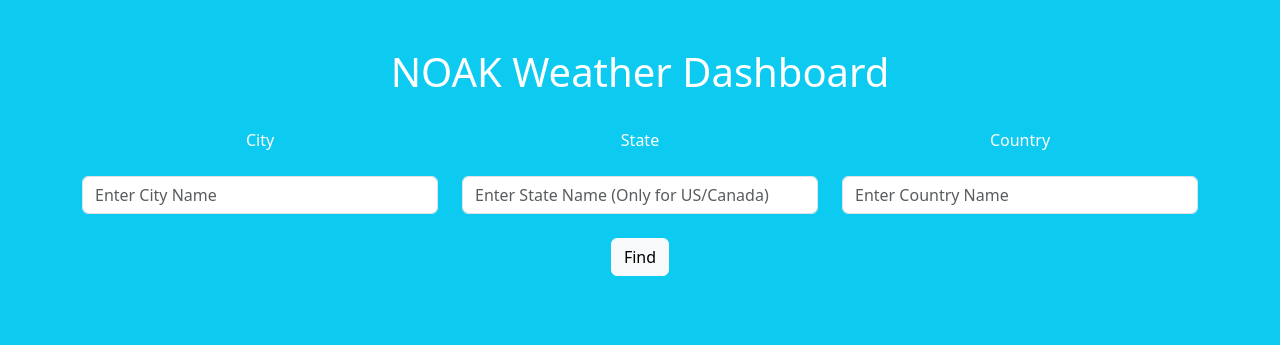
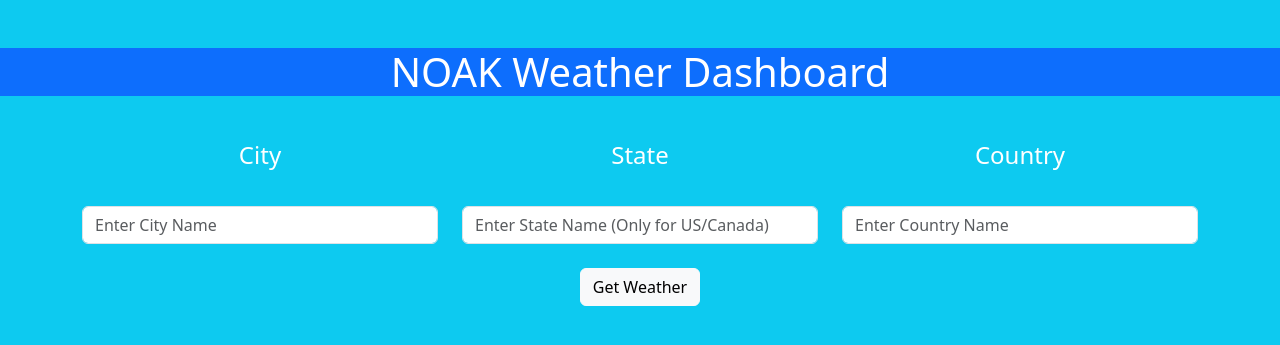
Before and after one commit to bclasky1539/noakweather_archive, a Flask app: page / in a window 1280 px wide. Shown: the top 345 px of the page. Run offline with Flask 3, Linux system fonts and the light colour scheme.

Commit message:
Update to the home.html file

```diff
--- a/templates/home.html
+++ b/templates/home.html
@@ -1,23 +1,36 @@
 {% extends 'base.html' %}
 {% block content %}
-    <div class="text-center">
-        <h1 class="mt-5">NOAK Weather Dashboard</h1> <br>
+    <section class="bg-primary hero is-primary">
+        <div class="hero-body">
+            <div class="container text-center">
+                <h1 class="title mt-5">
+                    NOAK Weather Dashboard
+                </h1>
+            </div>
+        </div>
+    </section>
+    <section class="section">
+        <div class="container is-fluid text-center">
             <form action="/" method="POST">
-            <div class="container">
+                <div class="field has-addons">
                     <div class="row">
-                    <div class="col">
-                        <label for="city">City</label>
+                        <div class="col mt-4">
+                            <label for="city " class="fs-4 is-size-5
+                                col-form-label col-form-label-lg">City</label>
                         </div>
-                    <div class="col">
-                        <label for="state">State</label>
+                        <div class="col mt-4">
+                            <label for="state" class="fs-4 is-size-5
+                                col-form-label col-form-label-lg">State</label>
                         </div>
-                    <div class="col">
-                        <label for="country">Country</label>
+                        <div class="col mt-4">
+                            <label for="country" class="fs-4 is-size-5
+                                col-form-label col-form-label-lg">Country</label>
                         </div>
                     </div>
                     <div class="row">
                         <div class="col-sm">
-                        <label for="cityName"></label><input type="text" id="cityName" name="cityName" value="" required
+                            <label for="cityName"></label><input type="text" id="cityName" name="cityName" value=""
+                                                                 required
                                                                  placeholder="Enter City Name" class="form-control">
                         </div>
                         <div class="col-sm">
@@ -26,35 +39,72 @@
                                                                   class="form-control">
                         </div>
                         <div class="col-sm">
-                        <label for="countryName"></label><input type="text" id="countryName" name="countryName" value=""
+                            <label for="countryName"></label><input type="text" id="countryName" name="countryName"
+                                                                    value=""
                                                                     required placeholder="Enter Country Name"
                                                                     class="form-control">
                         </div>
                     </div>
+                    <br>
+                    <button class="submit btn btn-light">
+                        Get Weather
+                    </button>
                 </div>
+            </form>
+        </div>
+    </section>
+    <section class="section">
+        {% if current_weather_data.code == 200 %}
+            <div class="container-fluid mt-5">
+            <div class="row">
+                <div class="offset-md-3">
+                    <div class="card bg-secondary-subtle"
+                         style="max-width: 20rem;">
+                        <div class="card-body">
+                            <h5 class="card-title font-weight-bold text-center">Current Weather</h5>
+                            <br> City/Country: {{ location_data.city }}, {{ location_data.country }} <br>
+                            <br> {{ current_weather_data.cloud_main }}: {{ current_weather_data.cloud_description }}
                             <br>
-            <button class="submit btn btn-light">Find</button>
-        </form>
-        {% if current_weather_data.code == 200 %}
-            <br> City/Country: {{ location_data.city }}, {{ location_data.country }} <br>
-            <br> {{ current_weather_data.cloud_main }}: {{ current_weather_data.cloud_description }} <br>
-            <img src="https://openweathermap.org/img/wn/{{ current_weather_data.cloud_icon }}@2x.png" alt="Icon"> <br>
-            Temperature: {{ current_weather_data.temperature }} {{ formats_data.temperature_format }} <br>
-            Feels Like: {{ current_weather_data.feels_like }} {{ formats_data.temperature_format }} <br>
-            Minimum Temperature: {{ current_weather_data.minimum }} {{ formats_data.temperature_format }} <br>
-            Maximum Temperature: {{ current_weather_data.maximum }} {{ formats_data.temperature_format }} <br>
-            Pressure: {{ current_weather_data.pressure }} {{ formats_data.pressure_format }} <br>
-            Ground Pressure : {{ current_weather_data.pressure_ground_level }} {{ formats_data.pressure_format }} <br>
-            Humidity: {{ current_weather_data.humidity }}{{ formats_data.humidity_format }} <br>
-            Visibility: {{ current_weather_data.visibility }} {{ formats_data.visibility_format }} <br>
-            Wind Speed: {{ current_weather_data.wind_speed }} {{ formats_data.wind_speed_format }} <br>
-            Wind Direction: {{ current_weather_data.wind_direction }} {{ formats_data.wind_direction_format }} <br>
+                            <img src="https://openweathermap.org/img/wn/{{ current_weather_data.cloud_icon }}@2x.png"
+                                 alt="Icon">
+                            <br>
+                            Temperature: {{ current_weather_data.temperature }} {{ formats_data.temperature_format }}
+                            <br>
+                            Feels
+                            Like: {{ current_weather_data.feels_like }} {{ formats_data.temperature_format }}
+                            <br>
+                            Minimum
+                            Temperature: {{ current_weather_data.minimum }} {{ formats_data.temperature_format }}
+                            <br>
+                            Maximum
+                            Temperature: {{ current_weather_data.maximum }} {{ formats_data.temperature_format }}
+                            <br>
+                            Pressure: {{ current_weather_data.pressure }} {{ formats_data.pressure_format }}
+                            <br>
+                            Ground Pressure
+                            : {{ current_weather_data.pressure_ground_level }} {{ formats_data.pressure_format }}
+                            <br>
+                            Humidity: {{ current_weather_data.humidity }}{{ formats_data.humidity_format }}
+                            <br>
+                            Visibility: {{ current_weather_data.visibility }} {{ formats_data.visibility_format }}
+                            <br>
+                            Wind
+                            Speed: {{ current_weather_data.wind_speed }} {{ formats_data.wind_speed_format }}
+                            <br>
+                            Wind
+                            Direction: {{ current_weather_data.wind_direction }} {{ formats_data.wind_direction_format }}
+                            <br>
                             {% if current_weather_data.wind_gust != -999999.0 %}
-                Wind Gust: {{ current_weather_data.wind_gust }} {{ formats_data.wind_speed_format }} <br>
+                                Wind Gust: {{ current_weather_data.wind_gust }}
+                                {{ formats_data.wind_speed_format }}
+                                <br>
                             {% endif %}
                             Sunrise: {{ current_weather_data.sunrise }} <br>
                             Sunset: {{ current_weather_data.sunset }} <br>
+                        </div>
+                    </div>
+                </div>
+            </div>
         {% endif %}
-
-    </div>
+    </section>
 {% endblock %}
```
Lines whose indentation alone changed are shown as unchanged.
